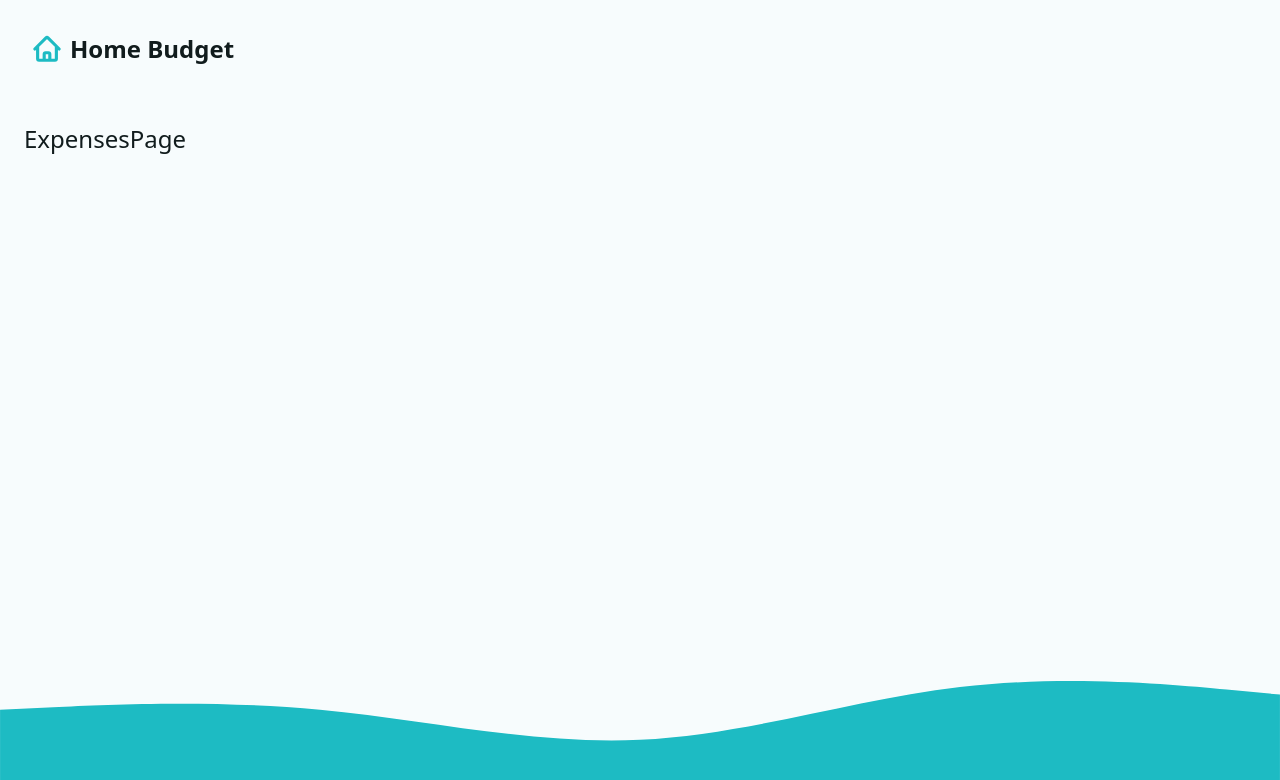
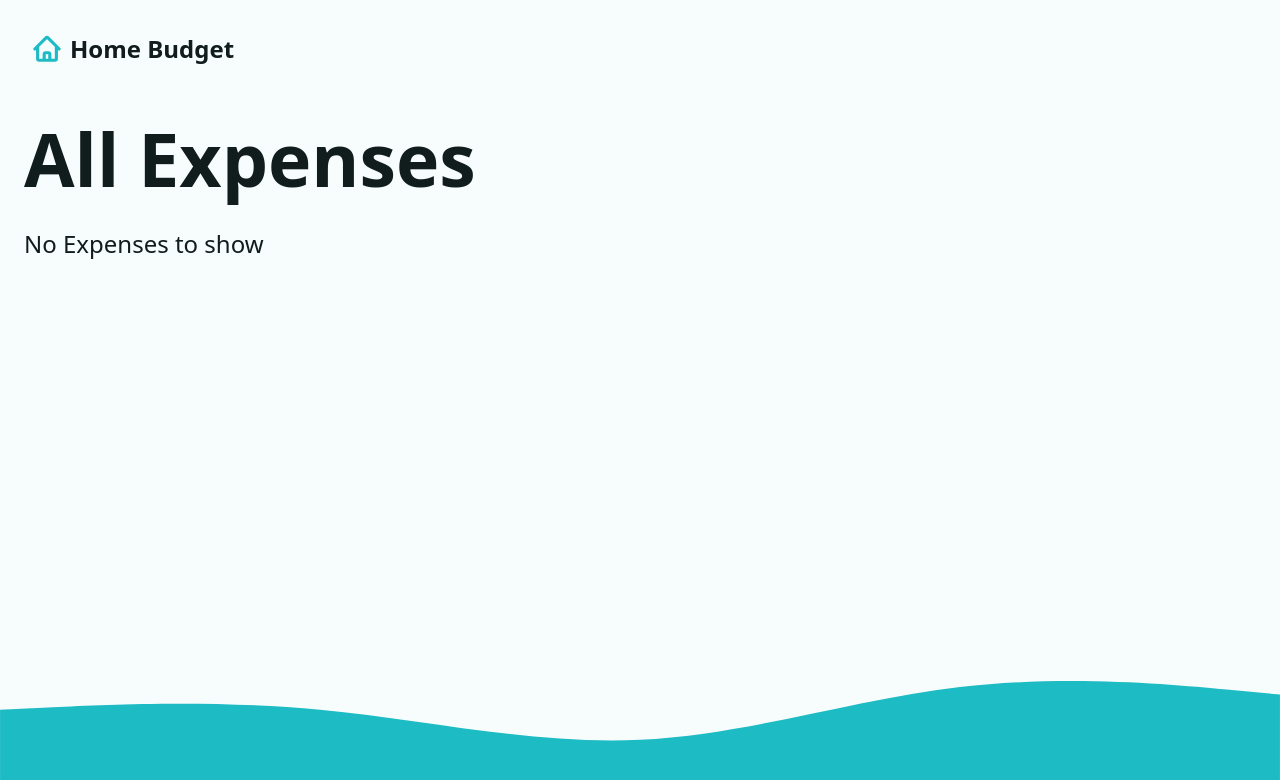
Before and after one commit to BDunnCode/ReactRouterBudgetApp, a React (Vite) app: page /expenses in a window 1280 px wide. Shown: the top 780 px of the page. Built offline with nearby package versions, Linux system fonts and the light colour scheme.

Commit message:
bones for expenses page

```diff
--- a/src/App.jsx
+++ b/src/App.jsx
@@ -16,7 +16,7 @@ import { logoutAction } from "./actions/logout"
 // Routes
 import Dashboard, { dashboardAction, dashboardLoader } from "./pages/Dashboard"
 import Error from "./pages/Error"
-import { ExpensesPage } from "./pages/ExpensesPage";
+import ExpensesPage, { expensesLoader } from "./pages/ExpensesPage";
 
 const router = createBrowserRouter([
   {
@@ -35,7 +35,7 @@ const router = createBrowserRouter([
         {
           path: "expenses",
           element: <ExpensesPage />,
-          // loader: expensesLoader
+          loader: expensesLoader
         },
         {
           path: "logout",
--- a/src/pages/ExpensesPage.jsx
+++ b/src/pages/ExpensesPage.jsx
@@ -1,14 +1,35 @@
 // react-router-dom imports
 import { useLoaderData } from "react-router-dom"
 
+// component imports
+import Table from "../components/Table"
+
+// helpers
+import { fetchData } from "../helpers"
+
 // loader
-export function dashboardLoader() {
+export function expensesLoader() {
   const expenses = fetchData("expenses")
   return { expenses }
 }
 
 export const ExpensesPage = () => {
-  const { expenses } = useLoaderData
+  const { expenses } = useLoaderData()
 
-  return <div>ExpensesPage</div>
+  return <div className ="grid-lg">
+    <h1>All Expenses</h1>
+    {
+      expenses && expenses.length > 0
+        ? (
+          <div className="grid-md">
+            <h2>Recent Expenses <small>({expenses.length} total)</small>
+             </h2>
+             <Table expenses={expenses} />
+          </div>
+        )
+        : <p>No Expenses to show</p>
+    }
+  </div>
 }
+
+export default ExpensesPage
```
